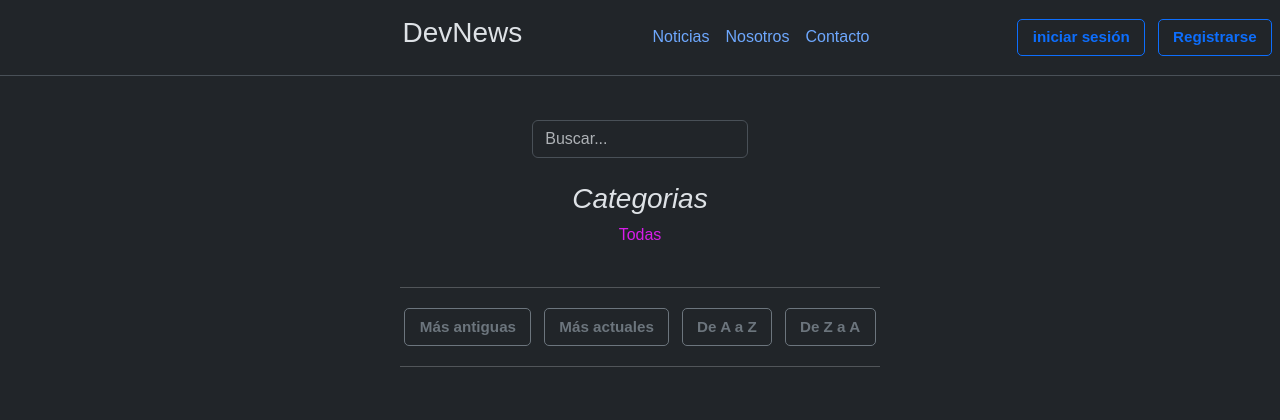
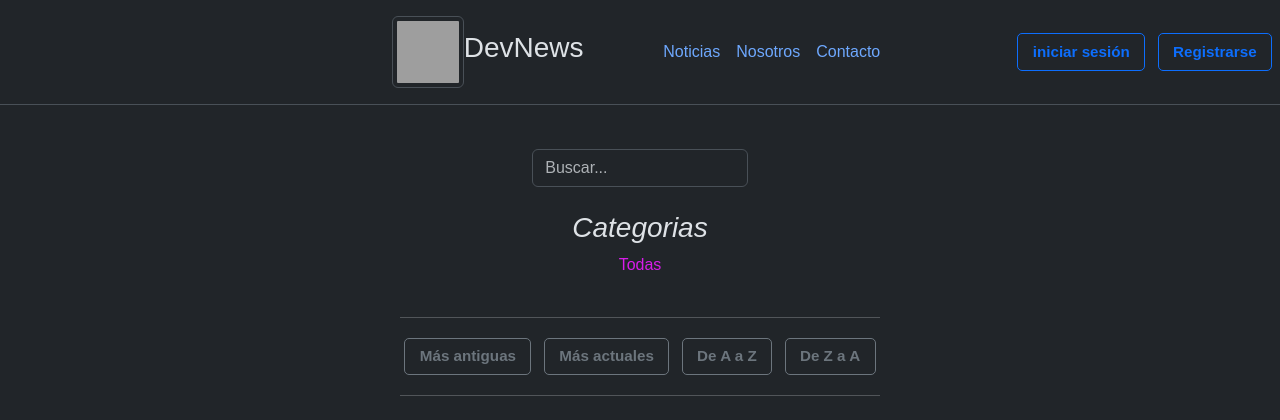
Before and after one commit to emyypg/blog, a Django app: page / in a window 1280 px wide. Shown: the top 420 px of the page. Run offline with Django 5.2, Linux system fonts and the light colour scheme; data that the repository does not hold is empty; grey boxes are pictures that could not be loaded.

Commit message:
logo en navbar incorporado

```diff
--- a/static/css/styles.css
+++ b/static/css/styles.css
@@ -167,3 +167,8 @@ a:hover {
     margin-top: 5px;
     text-align: left;
 }
+
+.logo {
+  width: 72px;
+  height: 72px;
+}
--- a/templates/navbar.html
+++ b/templates/navbar.html
@@ -1,3 +1,4 @@
+{% load static %}
 <header
     class="d-flex flex-wrap align-items-center justify-content-center justify-content-md-between py-3 mb-4 border-bottom">
     <div class="col-md-3 mb-2 mb-md-0">
@@ -7,14 +8,21 @@
             </svg>
         </a>
     </div>
-    <ul class="nav col-0 col-md-auto mb-2 justify-content-left mb-md-0">
-        {% comment %} <li class="nav-item">   {% endcomment %}
-        <li id="icono-izquierda">
-            <h3>DevNews
-                <svg xmlns="http://www.w3.org/2000/svg" width="32" height="32" fill="currentColor" class="bi bi-cpu" viewBox="0 0 16 16"></svg>
-            </h3>
+
+    {% comment %} logo {% endcomment %}
+    <ul class="d-flex align-items-center nav col-0 col-md-auto mb-2 justify-content-left mb-md-0">
+        <li class="col-6 logo">
+            <a href="{% url 'news:home' %}">
+                <img src="{% static 'img/favicon.svg' %}" class="img-thumbnail logo" alt="logo">
+            </a>
+        </li>
+        <li class="col-6 d-flex align-items-center h3">
+            DevNews
+            {% comment %} <svg xmlns="http://www.w3.org/2000/svg" width="32" height="32" fill="currentColor" class="bi bi-cpu ms-2" viewBox="0 0 16 16"></svg> {% endcomment %}
         </li>
     </ul>
+
+    {% comment %} navbar {% endcomment %}
 
     <ul class="nav col-12 col-md-auto mb-2 justify-content-center mb-md-0">
         {% comment %} <li class="nav-item">
```
